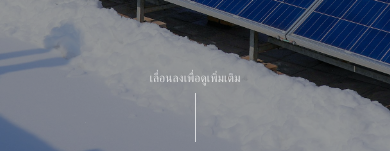
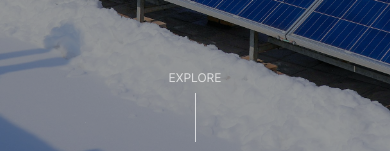
Before and after one commit to craxidile/power-express, a React (Create React App) app: page /#/en/project in a window 390 px wide. Shown: the part 646-797 px from the top of the page. Built offline with nearby package versions, Linux system fonts and the light colour scheme; a web font is replaced by a local one.

Commit message:
fix: add localizations

```diff
--- a/src/apis/localization/mock/localizations.ts
+++ b/src/apis/localization/mock/localizations.ts
@@ -1,6 +1,13 @@
 import { LocalizedKeyText } from '../../../models/_commons/localized';
 
 const localizations: LocalizedKeyText[] = [
+  {
+    key: 'general.explore',
+    text: {
+      th: 'เลื่อนลงเพื่อดูเพิ่มเติม',
+      en: 'Explore',
+    },
+  },
   {
     key: 'general.slide-more',
     text: {
--- a/src/components/_commons/scroll-strip/index.tsx
+++ b/src/components/_commons/scroll-strip/index.tsx
@@ -9,7 +9,7 @@ const ScrollStrip = (props: PropsWithChildren<ScrollStripProps>) => {
   const { text } = props;
   return (
     <div className="absolute left-0 bottom-6 lg:bottom-20 w-full h-[104px] flex flex-col justify-start items-center">
-      <span className="text-white text-xs lg:text-xl leading-[1.25] text-white-a70">
+      <span className="text-white text-xs lg:text-xl leading-[1.25] text-white-a70 uppercase">
         {text}
       </span>
       <div className="flex-1 w-px my-2 bg-white-a70" />
--- a/src/components/screens/screen-project-list/index.tsx
+++ b/src/components/screens/screen-project-list/index.tsx
@@ -64,7 +64,9 @@ const ScreenProjectList = () => {
             </div>
           </div>
         </div>
-        <ScrollStrip text="เลื่อนลงเพื่อดูเพิ่มเติม" />
+        <div className="lg:hidden flex flex-col justify-end items-center">
+          <ScrollStrip text={l(locale, localizations, 'general.explore')} />
+        </div>
       </div>
     );
   }, [locale, localizations]);
```
